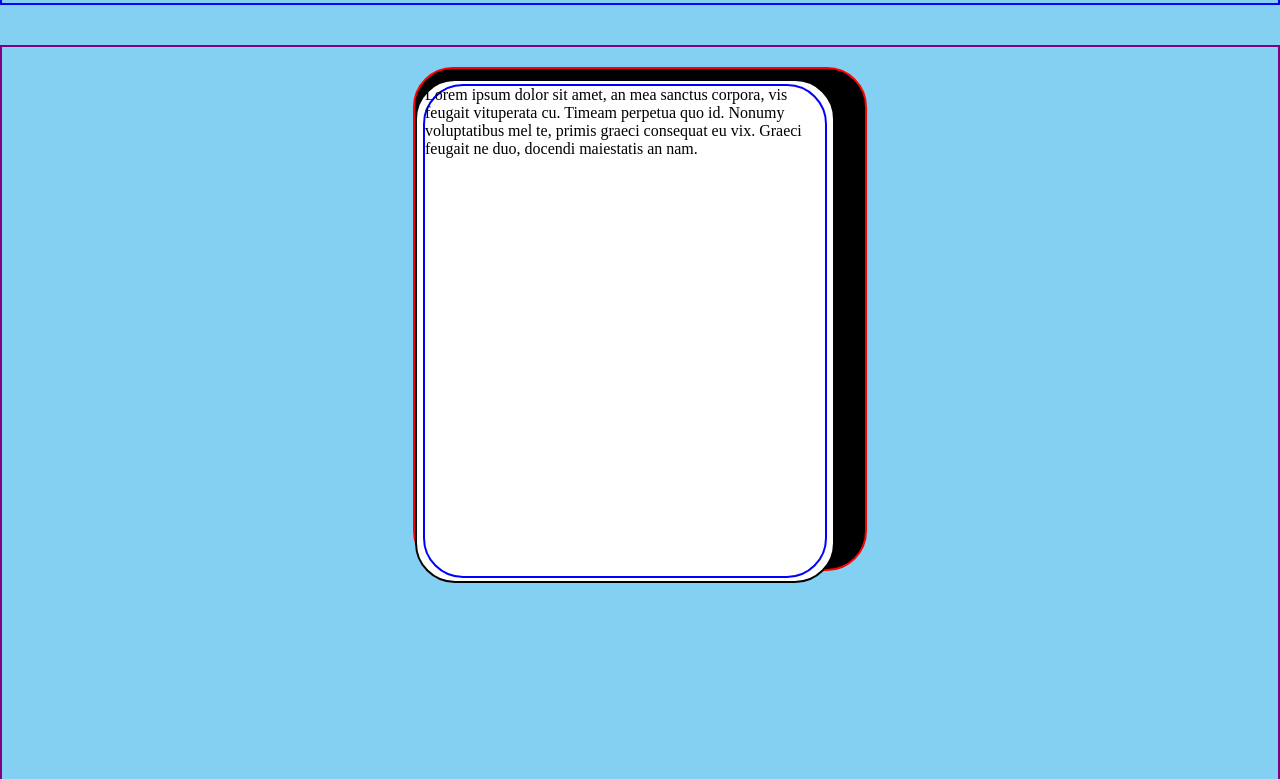
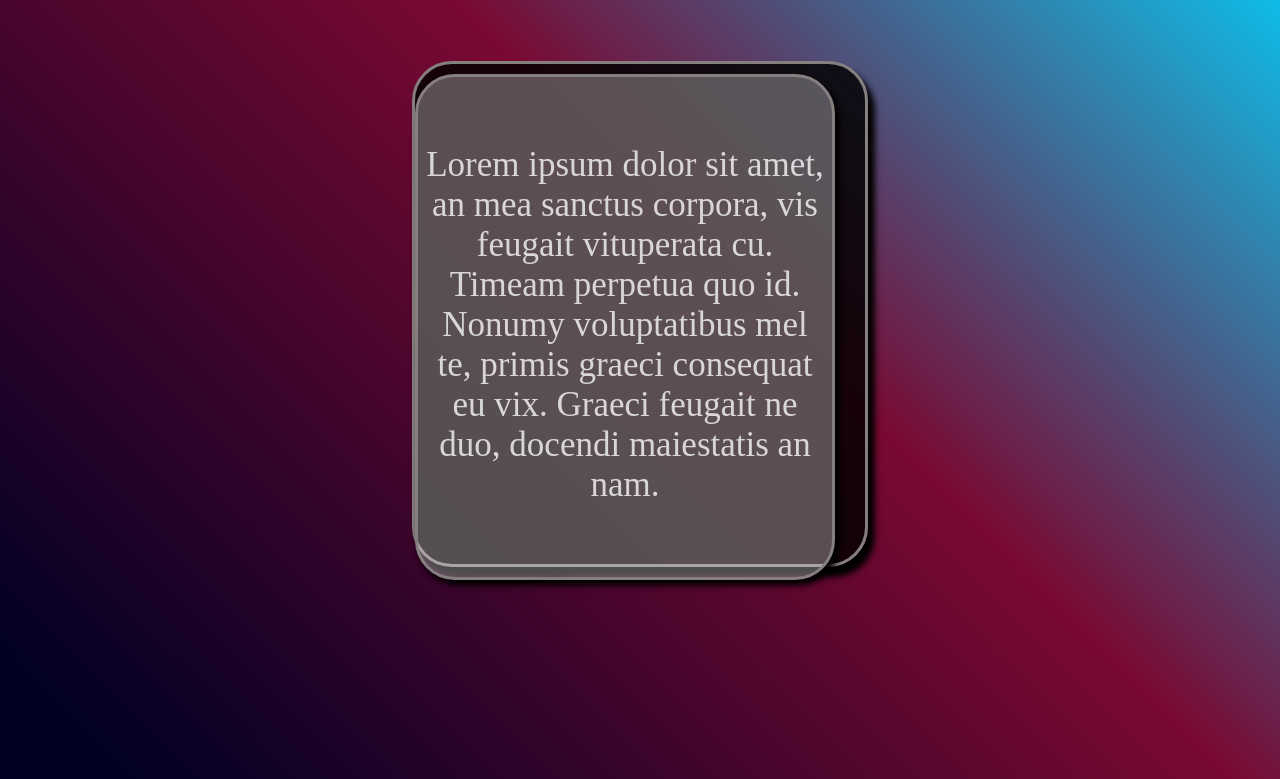
Before and after one commit to DerDyly/PAG-TREINO-FUNCIONAL, a plain HTML site: page index.html in a window 1280 px wide. Shown: the part 109-888 px from the top of the page. Drawn offline with Linux system fonts and the light colour scheme.

Commit message:
Update style.css

```diff
--- a/css/style.css
+++ b/css/style.css
@@ -4,13 +4,13 @@
 }
 
 body{
- background-color:rgb(131, 208, 242);
+    background: rgb(2,0,36);
+    background: linear-gradient(45deg, rgba(2,0,36,1) 9%, rgba(121,9,50,1) 58%, rgba(0,212,255,1) 100%);
 }
 
 .containerh{
     display: flex;
     height: 100px;
-    border: 2px solid blue;
     justify-content: center;
     padding: 5px;
 }
@@ -39,43 +39,48 @@ body{
 .container{
     display: flex;
     position: relative;
-    border: 2px solid purple;
     height: 100vh;
     margin-top: 40px;
-    justify-content: center     ;
+    justify-content: center;
 }
 
 
 .efeitoa{
     display: flex;
     position: relative;
-    border: 2px solid red;
+    border: 3px solid rgb(134, 127, 127);
     width: 450px;
     height: 500px;
     margin-top: 20px;
     border-radius: 40px;
-    background-color: black;
+    background-color: rgba(0, 0, 0, 0.813);
+    box-shadow: 6px 9px 6px 0.9px;
 }
 
 .efeitob{
     display: flex;
     position: relative;
-    border: 2px solid rgb(0, 0, 0);
+    border: 3px solid rgb(134, 127, 127);
     width: 600px;
     height: 500px;
     margin-top: 10px;
     border-radius: 40px;
-    background-color: white;
+    background-color: rgba(255, 255, 255, 0.302);
     margin-right: 30px;
     justify-content: center;
+    box-shadow: 4px 5px 6px 0.4px;
 }
 
 .conteudo{
     display: flex;
     position: relative;
-    border: 2px solid blue;
     width: 400px;
     height: 490px;
     border-radius: 40px;
     margin-top: 3px;
+    text-align: center;
+    align-items: center;
+    font-size: 35px;
+    color: rgba(255, 255, 255, 0.77);
+
 }
```
